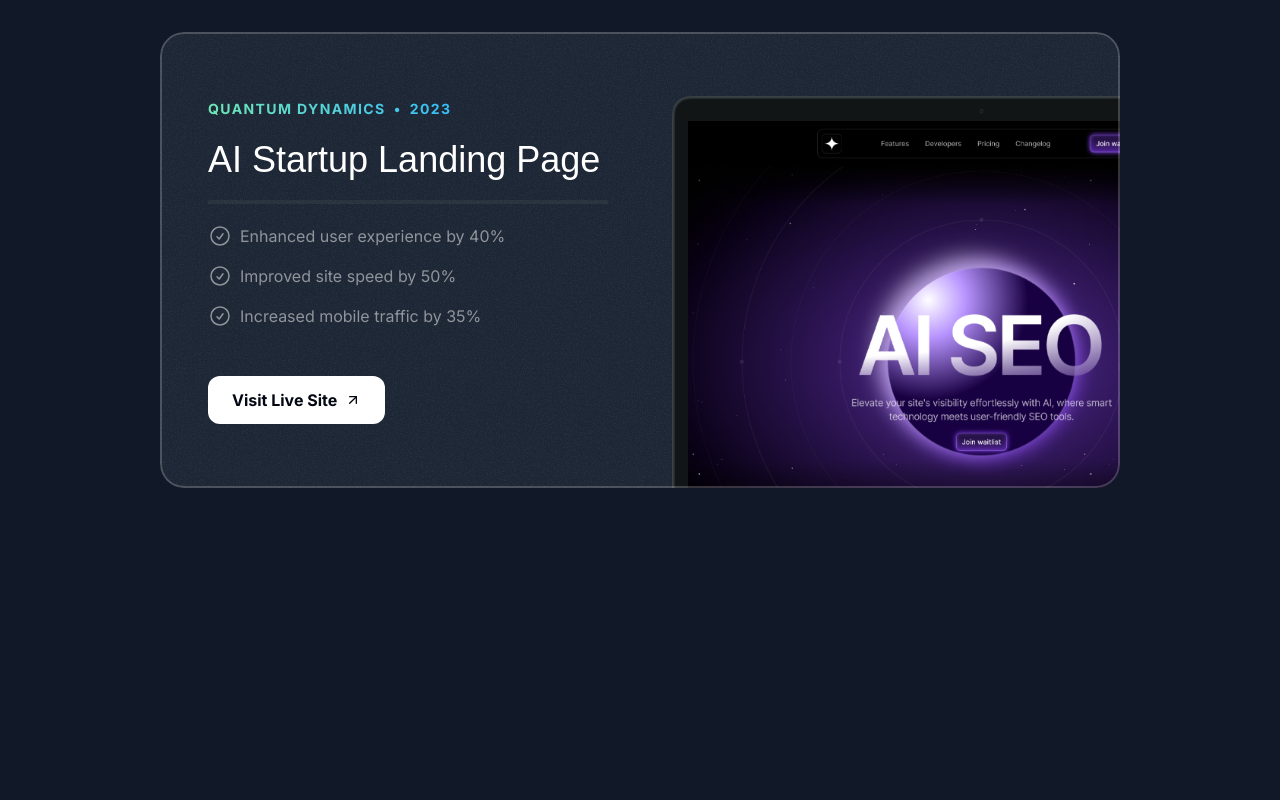
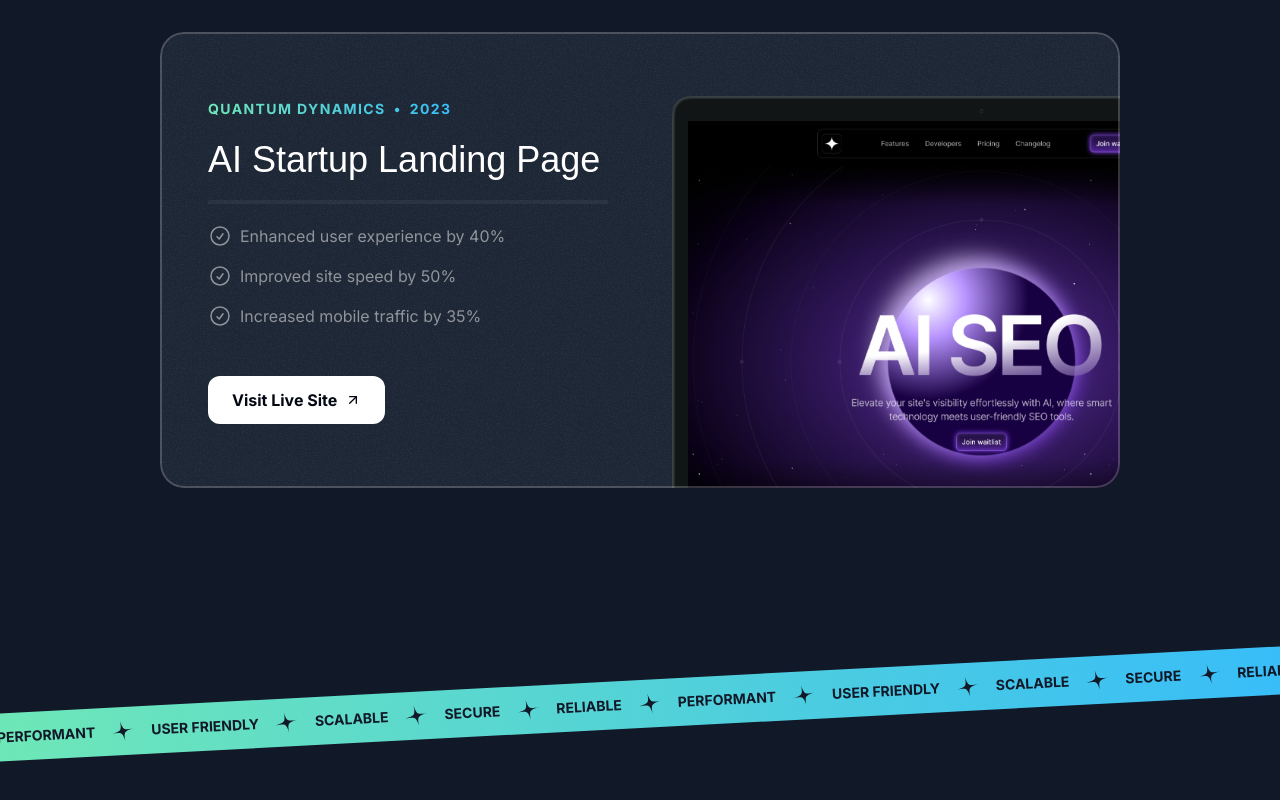
Before and after one commit to Awais-Ansarii/my-portfolio, a Next.js app: page / in a window 1280 px wide. Shown: the part 2354-3154 px from the top of the page. Before the commit the page ends 2938 px from the top, so only its background shows below. Built offline with nearby package versions, Linux system fonts and the light colour scheme; a web font is replaced by a local one.

Commit message:
Tape section created

```diff
--- a/src/app/page.tsx
+++ b/src/app/page.tsx
@@ -1,6 +1,7 @@
 import Header from "@/sections/Header";
 import { HeroSection } from "@/sections/Hero";
 import { ProjectsSection } from "@/sections/Projects";
+import { TapeSection } from "@/sections/Tape";
 
 export default function Home() {
   return (
@@ -8,6 +9,7 @@
       <Header />
       <HeroSection />
       <ProjectsSection />
+      <TapeSection />
     </div>
   );
 }
--- a/src/sections/Tape.tsx
+++ b/src/sections/Tape.tsx
@@ -1,3 +1,46 @@
+import StarIcon from "@/assets/icons/star.svg";
+const words = [
+  "Performant",
+  "User Friendly",
+  "Scalable",
+  "Secure",
+  "Reliable",
+  "Performant",
+  "User Friendly",
+  "Scalable",
+  "Secure",
+  "Reliable",
+  "Secure",
+  "Reliable",
+];
+
 export const TapeSection = () => {
-  return <div>Tape Section</div>;
+  return (
+    <div className="py-16 lg:py-24 overflow-x-clip">
+      <div className="bg-gradient-to-r from-emerald-300 to-sky-400 -rotate-3 -mx-1 ">
+        <div
+          className="flex "
+          // style={{
+          //   maskImage:
+          //     "linear-gradient(to right, transparent, rgba(0, 0, 0, 0.1), rgba(0, 0, 0, 0.9), transparent)",
+          //   WebkitMaskImage:
+          //     "linear-gradient(to right, transparent, rgba(0, 0, 0, 0.1), rgba(0, 0, 0, 0.9), transparent)",
+          // }}
+        >
+          <div className="flex flex-none gap-4 py-3">
+            {words.map((word, index) => {
+              return (
+                <div key={index} className="inline-flex gap-4 items-center">
+                  <span className="text-gray-900 uppercase font-extrabold text-sm">
+                    {word}
+                  </span>
+                  <StarIcon className="size-6 text-gray-900 -rotate-12" />
+                </div>
+              );
+            })}
+          </div>
+        </div>
+      </div>
+    </div>
+  );
 };
```
